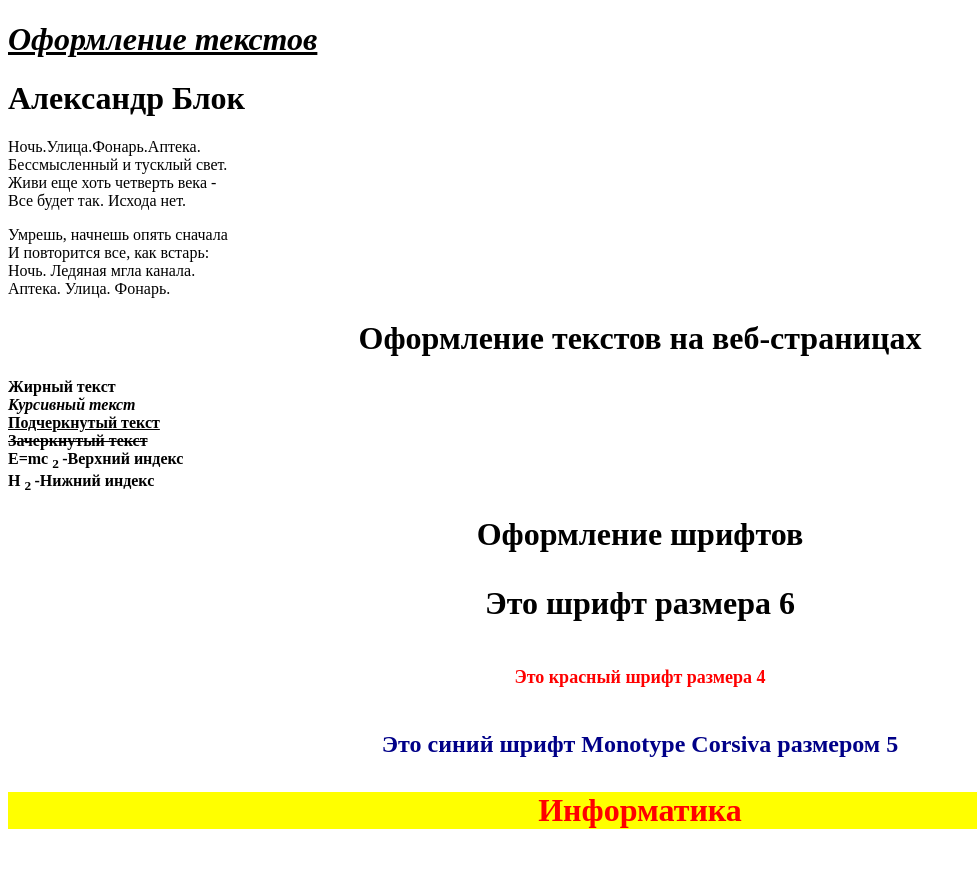
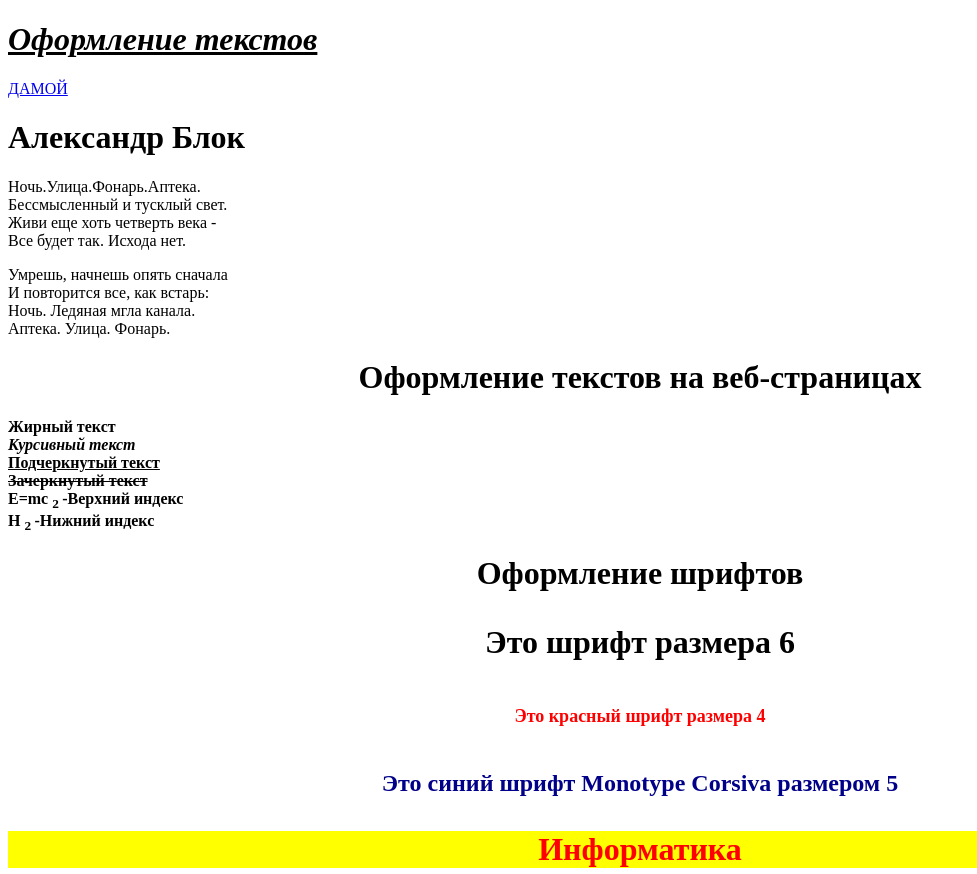
Before and after one commit to Sergei-veb/home-work-05.02, a plain HTML site: page index.html in a window 1280 px wide. Shown: the top 874 px of the page, without its empty margins (0-977 px from the left). Drawn offline with Linux system fonts and the light colour scheme.

Commit message:
Update index.html

```diff
--- a/index.html
+++ b/index.html
@@ -5,6 +5,7 @@
     <meta charset="UTF-8">
     <meta name="viewport" content="width=device-width, initial-scale=1.0">
     <title>Стихотворение</title>
+    <a href="file:///C:/Users/mawina/Desktop/всё%20дз/index.html">ДАМОЙ</a>
 </head>
 <body>
     <div><h1>Александр Блок</h1>
```
